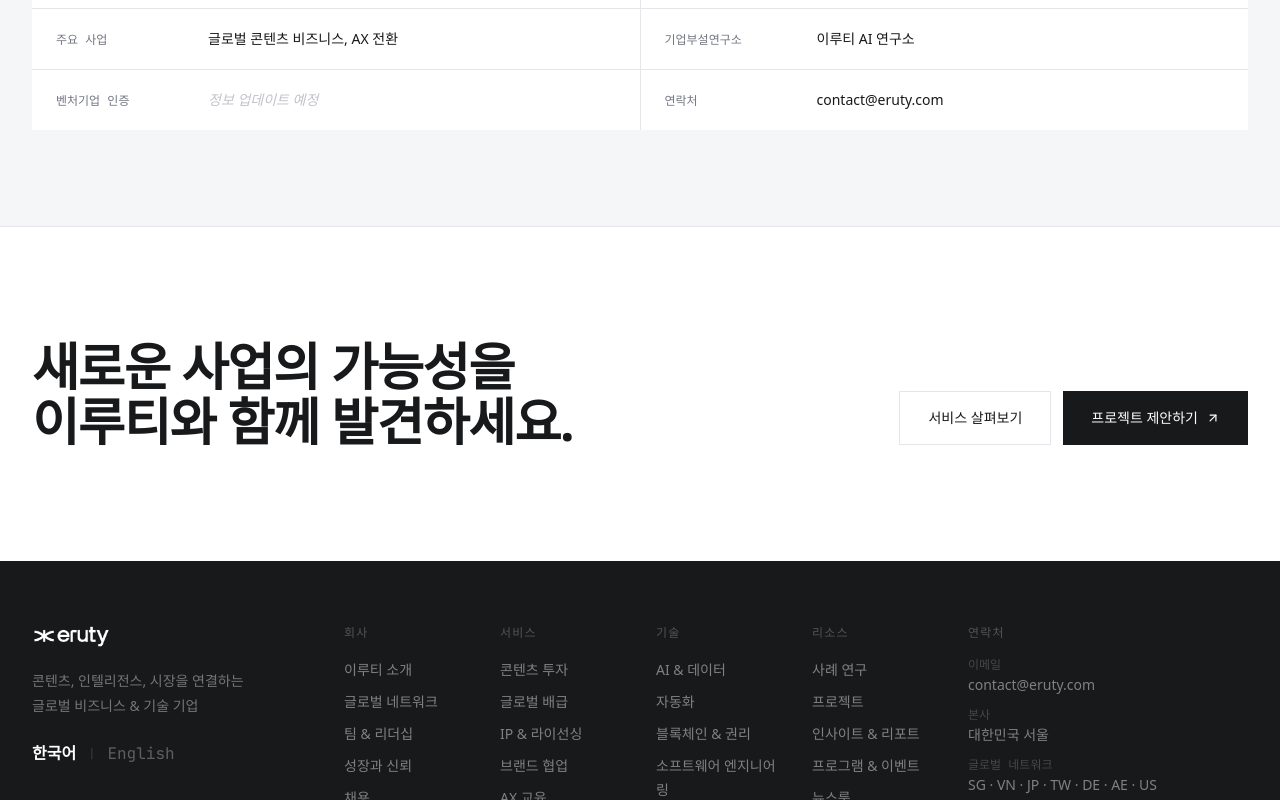
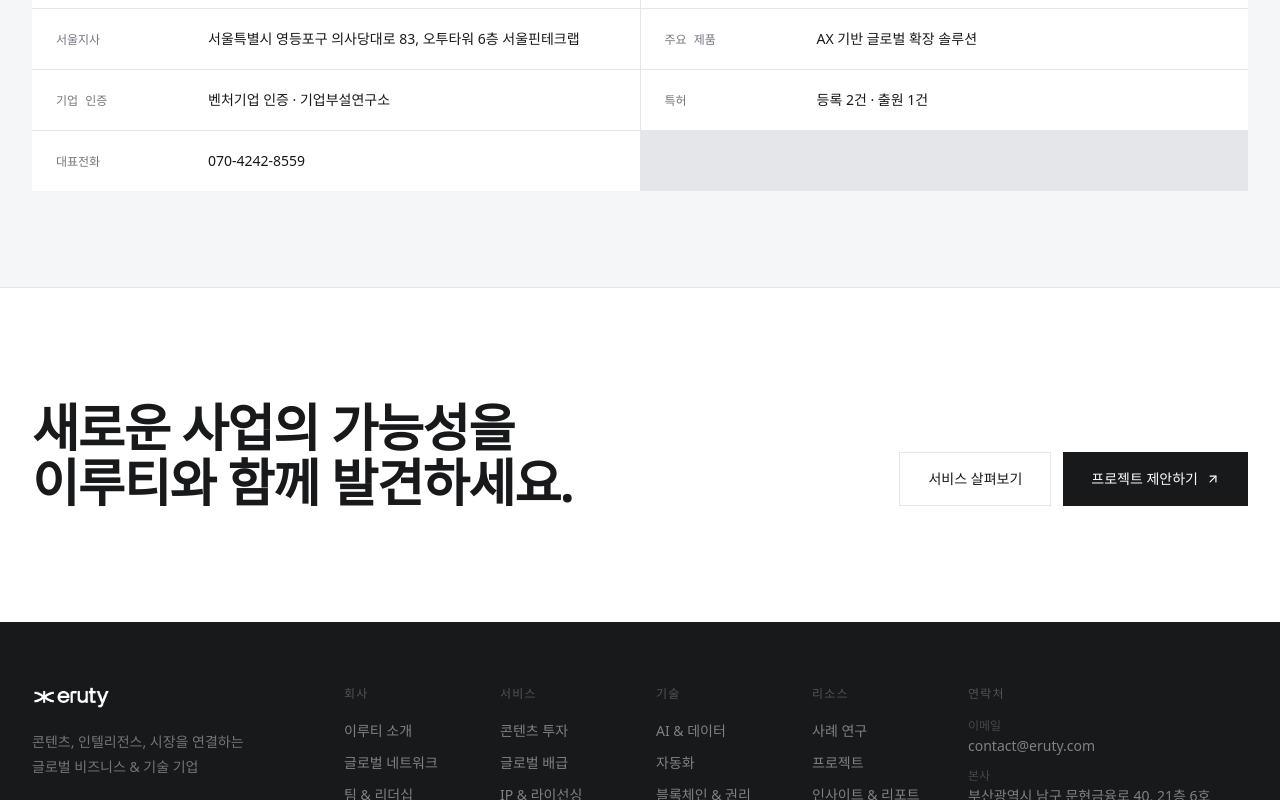
Before and after one commit to kimue7057/ERUTY_HOMEPAGE, a React (Vite) app: page /company/about in a window 1280 px wide. Shown: the part 3560-4360 px from the top of the page. Built offline with nearby package versions, Linux system fonts and the light colour scheme; a web font is replaced by a local one.

Commit message:
fix: update ERUTY corporate information

```diff
--- a/src/app/components/Footer.tsx
+++ b/src/app/components/Footer.tsx
@@ -43,10 +43,11 @@
     contact: "연락처",
     email: "이메일",
     hq: "본사",
-    hqVal: "대한민국 서울",
-    globalNetwork: "글로벌 네트워크",
+    hqVal: "부산광역시 남구 문현금융로 40, 21층 6호",
+    branch: "서울지사",
+    branchVal: "서울특별시 영등포구 의사당대로 83, 오투타워 6층 서울핀테크랩",
     startProject: "프로젝트 시작",
-    copyright: "© 2025 이루티 주식회사. All rights reserved.",
+    copyright: "© 2026 주식회사 이루티. All rights reserved.",
     privacy: "개인정보처리방침",
     terms: "이용약관",
     cookies: "쿠키 설정",
@@ -89,10 +90,11 @@
     contact: "Contact",
     email: "Email",
     hq: "Headquarters",
-    hqVal: "Seoul, South Korea",
-    globalNetwork: "Global Network",
+    hqVal: "21F, Suite 6, 40 Munhyeongeumyung-ro, Nam-gu, Busan, Republic of Korea",
+    branch: "Seoul Office",
+    branchVal: "6F, O2 Tower, 83 Uisadang-daero, Yeongdeungpo-gu, Seoul\nSeoul Fintech Lab",
     startProject: "Start a Project",
-    copyright: "© 2025 ERUTY Co., Ltd. All rights reserved.",
+    copyright: "© 2026 ERUTY Co., Ltd. All rights reserved.",
     privacy: "Privacy Policy",
     terms: "Terms of Service",
     cookies: "Cookie Settings",
@@ -174,11 +176,11 @@
               </div>
               <div>
                 <div className="text-xs mb-0.5" style={{ color: "rgba(255,255,255,0.2)", fontFamily: "var(--font-mono)" }}>{t.hq}</div>
-                <span>{t.hqVal}</span>
+                <span style={{ whiteSpace: "pre-line" }}>{t.hqVal}</span>
               </div>
               <div>
-                <div className="text-xs mb-0.5" style={{ color: "rgba(255,255,255,0.2)", fontFamily: "var(--font-mono)" }}>{t.globalNetwork}</div>
-                <span>SG · VN · JP · TW · DE · AE · US</span>
+                <div className="text-xs mb-0.5" style={{ color: "rgba(255,255,255,0.2)", fontFamily: "var(--font-mono)" }}>{t.branch}</div>
+                <span style={{ whiteSpace: "pre-line" }}>{t.branchVal}</span>
               </div>
             </div>
             <Link
--- a/src/app/pages/StartProjectPage.tsx
+++ b/src/app/pages/StartProjectPage.tsx
@@ -48,7 +48,7 @@
     directContact: "직접 연락",
     emailLabel: "이메일",
     hqLabel: "본사",
-    hqValue: "대한민국 서울",
+    hqValue: "부산광역시 남구 문현금융로 40, 21층 6호",
     replyLabel: "회신 기간",
     replyValue: "영업일 기준 2일 이내",
     mockLabel: "개발 모드 · Mock Inquiry Service",
@@ -151,7 +151,7 @@
     directContact: "Direct Contact",
     emailLabel: "Email",
     hqLabel: "Headquarters",
-    hqValue: "Seoul, South Korea",
+    hqValue: "21F, Suite 6, 40 Munhyeongeumyung-ro, Nam-gu, Busan, Republic of Korea",
     replyLabel: "Response Time",
     replyValue: "Within 2 business days",
     mockLabel: "Development mode · Mock Inquiry Service",
--- a/src/app/pages/company/AboutPage.tsx
+++ b/src/app/pages/company/AboutPage.tsx
@@ -67,13 +67,14 @@
     profileLabel: "Company Profile",
     profileFields: [
       { label: "법인명", value: "주식회사 이루티" },
-      { label: "대표자", value: "—" },
-      { label: "설립연도", value: "—" },
-      { label: "본사", value: "대한민국 서울" },
-      { label: "주요 사업", value: "글로벌 콘텐츠 비즈니스, AX 전환" },
-      { label: "기업부설연구소", value: "이루티 AI 연구소" },
-      { label: "벤처기업 인증", value: "—" },
-      { label: "연락처", value: "contact@eruty.com" },
+      { label: "대표이사", value: "김유성" },
+      { label: "설립일", value: "2022년 9월 22일" },
+      { label: "본사", value: "부산광역시 남구 문현금융로 40, 21층 6호" },
+      { label: "서울지사", value: "서울특별시 영등포구 의사당대로 83, 오투타워 6층 서울핀테크랩" },
+      { label: "주요 제품", value: "AX 기반 글로벌 확장 솔루션" },
+      { label: "기업 인증", value: "벤처기업 인증 · 기업부설연구소" },
+      { label: "특허", value: "등록 2건 · 출원 1건" },
+      { label: "대표전화", value: "070-4242-8559" },
     ],
     profilePending: "정보 업데이트 예정",
     ctaHeadline: "새로운 사업의 가능성을\n이루티와 함께 발견하세요.",
@@ -133,13 +134,14 @@
     profileLabel: "Company Profile",
     profileFields: [
       { label: "Legal Name", value: "ERUTY Co., Ltd." },
-      { label: "CEO", value: "—" },
-      { label: "Founded", value: "—" },
-      { label: "Headquarters", value: "Seoul, South Korea" },
-      { label: "Core Business", value: "Global Content Business, AX Transformation" },
-      { label: "Corporate Lab", value: "ERUTY AI Research Lab" },
-      { label: "Venture Certification", value: "—" },
-      { label: "Contact", value: "contact@eruty.com" },
+      { label: "CEO", value: "Yusung Kim" },
+      { label: "Founded", value: "September 22, 2022" },
+      { label: "Headquarters", value: "21F, Suite 6, 40 Munhyeongeumyung-ro, Nam-gu, Busan, Republic of Korea" },
+      { label: "Seoul Office", value: "6F, O2 Tower, 83 Uisadang-daero, Yeongdeungpo-gu, Seoul, Republic of Korea\nSeoul Fintech Lab" },
+      { label: "Main Product", value: "AX-based Global Expansion Solution" },
+      { label: "Corporate Credentials", value: "Venture Company Certified · Corporate R&D Center" },
+      { label: "Patents", value: "2 Registered · 1 Application" },
+      { label: "Telephone", value: "+82-70-4242-8559" },
     ],
     profilePending: "To be updated",
     ctaHeadline: "Discover the Possibilities\nof a New Business with ERUTY.",
@@ -541,7 +543,7 @@
           {t.profileFields.map((f) => (
             <div key={f.label} className="flex items-baseline gap-6 px-6 py-5" style={{ background: "#FFFFFF" }}>
               <div className="w-32 flex-shrink-0 text-xs" style={{ color: MUTED, fontFamily: "var(--font-mono)" }}>{f.label}</div>
-              <div className="text-sm" style={{ color: f.value === "—" ? "#C0C3C9" : NEAR_BLACK, fontFamily: "var(--font-body)", fontStyle: f.value === "—" ? "italic" : "normal" }}>
+              <div className="text-sm" style={{ color: f.value === "—" ? "#C0C3C9" : NEAR_BLACK, fontFamily: "var(--font-body)", fontStyle: f.value === "—" ? "italic" : "normal", whiteSpace: "pre-line" }}>
                 {f.value === "—" ? t.profilePending : f.value}
               </div>
             </div>
--- a/src/app/pages/company/GrowthPage.tsx
+++ b/src/app/pages/company/GrowthPage.tsx
@@ -35,7 +35,7 @@
     heroBadge: "Growth & Credentials",
     heroHeadline: "실행의 기록이,\n다음 성장의\n기반이 됩니다.",
     heroDesc: "이루티는 사업 성과와 기술 자산,\n글로벌 협력 경험을 바탕으로 성장하고 있습니다.",
-    metricsNote: "* 00+ 표시 항목은 현재 정보 업데이트 예정입니다. 검증된 수치로 순차 교체됩니다.",
+    metricsNote: "회사 제공자료 및 회계 자료 기준",
     timelineLabel: "Growth Timeline",
     timelineHeadline: "이루티의 성장 기록",
     filterAll: "전체",
@@ -61,7 +61,7 @@
     heroBadge: "Growth & Credentials",
     heroHeadline: "A Record of Execution\nBuilds the Foundation\nfor Next Growth.",
     heroDesc: "ERUTY grows on the basis of business results,\ntechnology assets, and global collaboration experience.",
-    metricsNote: "* Items marked 00+ are pending update. Will be replaced with verified figures sequentially.",
+    metricsNote: "Based on company-provided information and accounting records",
     timelineLabel: "Growth Timeline",
     timelineHeadline: "ERUTY Growth Record",
     filterAll: "All",
@@ -87,20 +87,20 @@
 
 const metricsData = {
   ko: [
-    { label: "설립연도", value: "2023", unit: "", note: "회사 설립" },
-    { label: "누적 프로젝트", value: "00", unit: "+", note: "정보 업데이트 예정" },
-    { label: "글로벌 파트너", value: "00", unit: "+", note: "정보 업데이트 예정" },
-    { label: "협력 크리에이터", value: "00", unit: "+", note: "정보 업데이트 예정" },
-    { label: "특허·상표", value: "00", unit: "+", note: "정보 업데이트 예정" },
-    { label: "연구개발 과제", value: "00", unit: "+", note: "정보 업데이트 예정" },
+    { label: "설립연도", value: "2022", unit: "", note: "2022년 9월 22일 법인 설립" },
+    { label: "2024년 매출", value: "5", unit: "억원", note: "회계 자료 기준" },
+    { label: "2025년 매출", value: "7.5", unit: "억원", note: "회계 자료 기준" },
+    { label: "글로벌 파트너", value: "20", unit: "+", note: "콘텐츠·기술·투자·유통 파트너" },
+    { label: "확보 크리에이터", value: "100", unit: "+", note: "국내외 크리에이터 네트워크" },
+    { label: "특허", value: "2", unit: "건 등록", note: "출원 1건 별도 보유" },
   ],
   en: [
-    { label: "Founded", value: "2023", unit: "", note: "Company Established" },
-    { label: "Total Projects", value: "00", unit: "+", note: "Pending Update" },
-    { label: "Global Partners", value: "00", unit: "+", note: "Pending Update" },
-    { label: "Creator Partners", value: "00", unit: "+", note: "Pending Update" },
-    { label: "Patents & Trademarks", value: "00", unit: "+", note: "Pending Update" },
-    { label: "R&D Projects", value: "00", unit: "+", note: "Pending Update" },
+    { label: "Founded", value: "2022", unit: "", note: "Incorporated on September 22, 2022" },
+    { label: "2024 Revenue", value: "500", unit: "M KRW", note: "Based on accounting records" },
+    { label: "2025 Revenue", value: "750", unit: "M KRW", note: "Based on accounting records" },
+    { label: "Global Partners", value: "20", unit: "+", note: "Content, technology, investment and distribution partners" },
+    { label: "Creator Network", value: "100", unit: "+", note: "Domestic and global creator network" },
+    { label: "Patents", value: "2", unit: "Registered", note: "1 additional patent application" },
   ],
 };
 
@@ -114,7 +114,7 @@
     { id: "m6", year: "2024", month: "03", category: "Company", headline: "기업부설연구소 설립 인정", desc: "과학기술정보통신부로부터 기업부설연구소 설립 인정을 받아 공식 R&D 기관으로 등록되었습니다." },
     { id: "m7", year: "2023", month: "12", category: "Technology", headline: "AI 감성 분석 시스템 자체 개발 완료", desc: "콘텐츠 추천을 위한 AI 기반 감성 분석 시스템을 독자 개발했습니다." },
     { id: "m8", year: "2023", month: "06", category: "Partnership", headline: "글로벌 파트너 네트워크 1차 구성", desc: "아시아, 유럽, 중동 등 15개국 이상 파트너 네트워크 1차 구성을 완료했습니다." },
-    { id: "m9", year: "2023", month: "01", category: "Company", headline: "이루티 법인 설립", desc: "글로벌 콘텐츠 비즈니스와 AI 기술을 결합한 사업 목적으로 법인을 설립했습니다." },
+    { id: "m9", year: "2022", month: "09", category: "Company", headline: "주식회사 이루티 법인 설립", desc: "2022년 9월 22일 주식회사 이루티를 설립했습니다." },
   ],
   en: [
     { id: "m1", year: "2024", month: "12", category: "Business", headline: "Vietnam OTT Platform Distribution Partnership Signed", desc: "Completed a partnership agreement for distributing Korean content in Vietnam. Specific contract details will be disclosed after further discussion." },
@@ -125,7 +125,7 @@
     { id: "m6", year: "2024", month: "03", category: "Company", headline: "In-House Research Institute Recognition Granted", desc: "Recognized by the Ministry of Science and ICT as an official R&D institution." },
     { id: "m7", year: "2023", month: "12", category: "Technology", headline: "Proprietary AI Sentiment Analysis System Completed", desc: "Independently developed an AI-based sentiment analysis system for content recommendations." },
     { id: "m8", year: "2023", month: "06", category: "Partnership", headline: "Global Partner Network Phase 1 Established", desc: "Completed phase 1 of partner network spanning 15+ countries across Asia, Europe, and the Middle East." },
-    { id: "m9", year: "2023", month: "01", category: "Company", headline: "ERUTY Corporation Founded", desc: "Established as a corporation with the mission of combining global content business and AI technology." },
+    { id: "m9", year: "2022", month: "09", category: "Company", headline: "ERUTY Co., Ltd. Incorporated", desc: "ERUTY Co., Ltd. was incorporated on September 22, 2022." },
   ],
 };
 
@@ -204,35 +204,24 @@
 
   {
     id: "ip1", group: "ip",
-    name: "등록 특허 (업데이트 예정)", nameEn: "Registered Patent (Pending)",
+    name: "등록 특허 2건", nameEn: "2 Registered Patents",
     issuer: "특허청", issuerEn: "Korean Intellectual Property Office",
-    date: "업데이트 예정", dateEn: "Pending Update",
-    status: "placeholder",
-    refNumber: "특허 번호 업데이트 예정",
-    summary: "AI 또는 콘텐츠 기술 분야 특허 정보는 등록 후 업데이트될 예정입니다.",
-    summaryEn: "Patent information in the AI or content technology domain will be updated after registration.",
+    date: "등록 완료", dateEn: "Registered",
+    status: "active",
+    refNumber: "세부 번호 비공개",
+    summary: "AI 및 사업화 기술 관련 등록 특허 2건을 보유하고 있습니다.",
+    summaryEn: "ERUTY holds two registered patents related to AI and commercialization technologies.",
     docAvailable: false,
   },
   {
     id: "ip2", group: "ip",
-    name: "출원 특허 (업데이트 예정)", nameEn: "Patent Application (Pending)",
+    name: "출원 특허 1건", nameEn: "1 Patent Application",
     issuer: "특허청", issuerEn: "Korean Intellectual Property Office",
-    date: "업데이트 예정", dateEn: "Pending Update",
+    date: "출원 진행중", dateEn: "Application in progress",
     status: "pending",
-    refNumber: "출원 번호 업데이트 예정",
-    summary: "출원 진행중인 특허 정보는 심사 결과 후 업데이트될 예정입니다.",
-    summaryEn: "Pending patent application information will be updated after examination results.",
-    docAvailable: false,
-  },
-  {
-    id: "ip3", group: "ip",
-    name: "상표 (업데이트 예정)", nameEn: "Trademark (Pending)",
-    issuer: "특허청", issuerEn: "Korean Intellectual Property Office",
-    date: "업데이트 예정", dateEn: "Pending Update",
-    status: "placeholder",
-    refNumber: "상표 번호 업데이트 예정",
-    summary: "이루티 브랜드 상표 정보는 등록 후 업데이트될 예정입니다.",
-    summaryEn: "ERUTY brand trademark information will be updated after registration.",
+    refNumber: "세부 번호 비공개",
+    summary: "AI 및 사업화 기술 관련 특허 1건을 출원 진행중입니다.",
+    summaryEn: "ERUTY currently has one patent application in progress related to AI and commercialization technologies.",
     docAvailable: false,
   },
 
```
